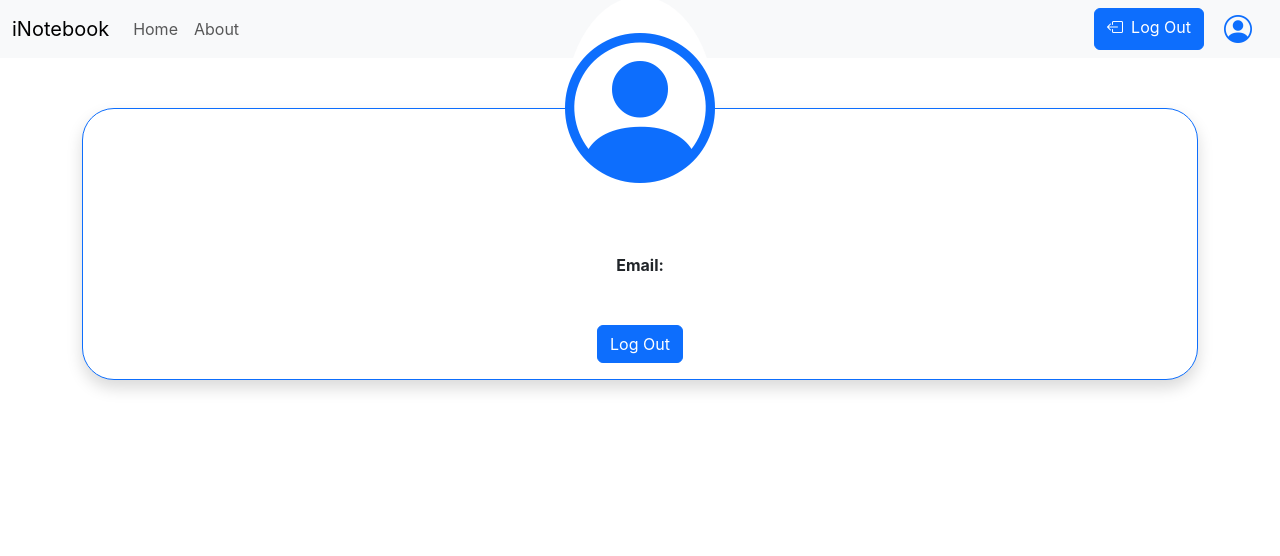
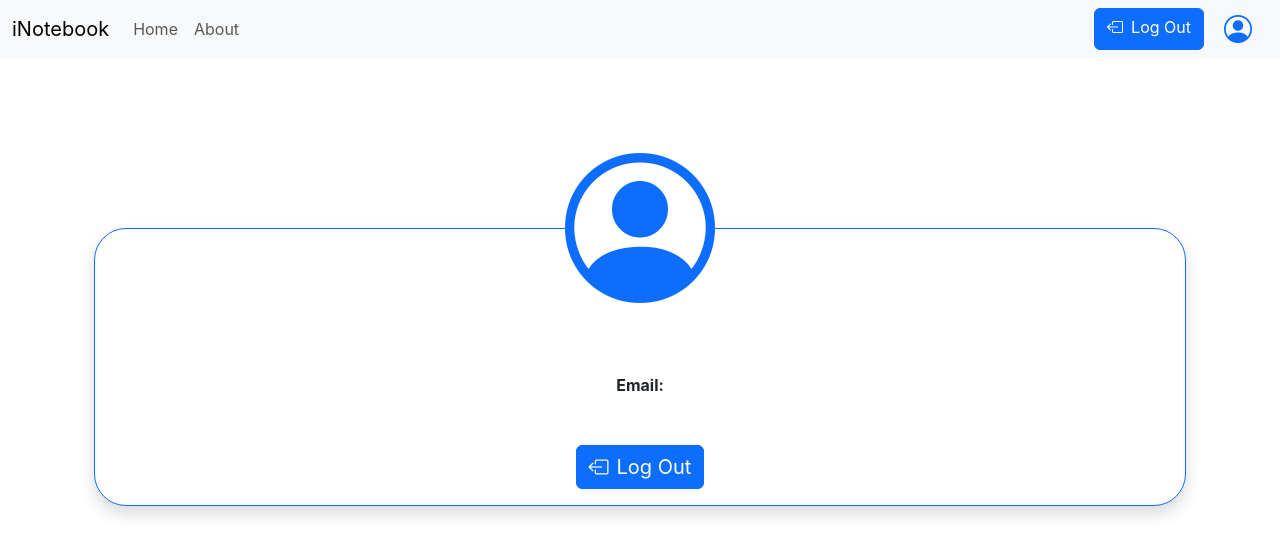
Before and after one commit to MaitriSoni17/iNotebook, a React (Create React App) app: page /userdetails in a window 1280 px wide. Shown: the top 556 px of the page. Built offline with nearby package versions, Linux system fonts and the light colour scheme; no server answers; sample sign-in values are in the browser's storage; the HTML template or start-up script is replaced by a standard one.

Commit message:
Some UI Changes

```diff
--- a/src/components/Login.js
+++ b/src/components/Login.js
@@ -38,7 +38,9 @@ const Login = (props) => {
                     <h1 className="text-center">Login</h1>
                     <div className="mb-3 pt-3">
                         <label htmlFor="email" className="form-label">Email address</label>
-                        <input type="email" value={credentials.email} className="form-control" id="email" name="email" aria-describedby="emailHelp" onChange={onChange} />
+                        <div className="d-flex">
+                            <input type="email" value={credentials.email} className="form-control me-5" id="email" name="email" aria-describedby="emailHelp" onChange={onChange} />
+                        </div>
                         <div id="emailHelp" className="form-text">We'll never share your email with anyone else.</div>
                     </div>
                     <div className="mb-3 py-3">
@@ -47,7 +49,7 @@ const Login = (props) => {
                             <input type={showPassword ? "text" : "password"} value={credentials.password} className="form-control" id="password" name="password" onChange={onChange} /><i className={`bi ${showPassword ? "bi-eye-slash" : "bi-eye"} fs-4 mx-3 text-primary`} onClick={passVisibility}></i>
                         </div>
                     </div>
-                    <div className="d-flex justify-content-center">
+                    <div className="text-center">
                         <button type="submit" className="btn btn-primary fs-5 pe-3"><i className="bi bi-box-arrow-in-right me-2"></i>Login</button>
                     </div>
                 </div>
--- a/src/components/NoteItem.js
+++ b/src/components/NoteItem.js
@@ -20,10 +20,10 @@ const NoteItem = (props) => {
                     <div className="modal-content">
                         <div className="modal-header">
                             <h1 className="modal-title fs-5" id={`NoteDisplay-${note._id}`}>{note.title}</h1>
-
                             <button type="button" className="btn-close" data-bs-dismiss="modal" aria-label="Close"></button>
                         </div>
-                        <div className="modal-body">
+                        <div className="modal-body position-relative">
+                            <p className="position-absolute top-0 end-0 bg-warning p-1 px-3 fw-medium rounded-pill rounded-end-0">{note.tag}</p>
                             {note.description}
                         </div>
                         <div className="modal-footer position-relative">
@@ -47,9 +47,10 @@ const NoteItem = (props) => {
                             <p className="card-text fw-bold">{note.description}</p>
                         </div>
                         <hr />
-                        <div className="d-flex justify-content-start">
+                        <div className="d-flex justify-content-evenly">
                             <i className="bi bi-trash-fill me-3 text-danger fs-5" onClick={() => { deleteNote(note._id); props.showAlert("Note Deleted Successfully", "success"); }}></i>
-                            <i className="bi bi-pencil-square me-3 text-primary fs-5" onClick={() => { updateNote(note) }}></i>
+                            <i className="bi bi-pencil-square me-4 pe-2 text-primary fs-5" onClick={() => { updateNote(note) }}></i>
+                            <p className="text-secondary ms-5 ps-5">{note.date.split("T")[0]}</p>
                         </div>
                         <p className="position-absolute top-0 end-0 bg-warning p-1 px-3 fw-medium rounded-pill rounded-end-0 mt-2">{note.tag}</p>
                     </div>
--- a/src/components/SignUp.js
+++ b/src/components/SignUp.js
@@ -50,11 +50,15 @@ const SignUp = (props) => {
           <form onSubmit={handleSubmit}>
             <div className="mb-4">
               <label htmlFor="name" className="form-label">Name</label>
-              <input type="text" className="form-control" onChange={onChange} id="name" name="name" />
+              <div className="d-flex">
+                <input type="text" className="form-control me-5" onChange={onChange} id="name" name="name" />
+              </div>
             </div>
             <div className="mb-4">
               <label htmlFor="email" className="form-label">Email address</label>
-              <input type="email" className="form-control" onChange={onChange} id="email" name="email" aria-describedby="emailHelp" required />
+              <div className="d-flex">
+                <input type="email" className="form-control me-5" onChange={onChange} id="email" name="email" aria-describedby="emailHelp" required />
+              </div>
               <div id="emailHelp" className="form-text">We'll never share your email with anyone else.</div>
             </div>
             <div className="mb-4">
@@ -69,7 +73,7 @@ const SignUp = (props) => {
                 <input type={showCPassword ? "text" : "password"} className="form-control" onChange={onChange} id="cpassword" name="cpassword" minLength={5} required /><i className={`bi ${showCPassword ? "bi-eye-slash" : "bi-eye"} fs-4 mx-3 text-primary`} onClick={cpassVisibility}></i>
               </div>
             </div>
-            <div className="d-flex justify-content-center">
+            <div className="text-center">
               <button type="submit" className="btn btn-primary mb-4 fs-6"><i className="bi bi-person me-2"></i>Sign Up</button>
             </div>
           </form>
--- a/src/components/UserDetails.js
+++ b/src/components/UserDetails.js
@@ -16,18 +16,20 @@ const UserDetails = () => {
       history("/login")
     }
   },)
-  const handleLogout = ()=>{
+  const handleLogout = () => {
     localStorage.removeItem('token');
     history("/login");
   }
   return (
     <>
-      <div className="card border-primary position-relative rounded-5 text-center shadow">
-        <i className="bi bi-person-circle position-absolute top-0 start-50 translate-middle bg-white text-primary rounded-circle" style={{fontSize: '150px', cursor: 'auto'}}></i>
+      <div className="container my-5 pt-4">
+        <div className="card border-primary position-relative rounded-5 text-center shadow my-5">
+          <i className="bi bi-person-circle position-absolute top-0 start-50 translate-middle bg-white text-primary" style={{ fontSize: '150px', cursor: 'auto' }}></i>
           <div className="card-body mt-5 pt-5">
             <h1 className="card-title text-center mt-4">{user.name}</h1>
             <p className="card-text m-5"><b>Email:</b> {user.email} </p>
-          <Link onClick={handleLogout} className="btn btn-primary" to="/" role="button">Log Out</Link>
+            <Link onClick={handleLogout} className="btn btn-primary fs-5" to="/" role="button"><i class="bi bi-box-arrow-left me-2"></i>Log Out</Link>
+          </div>
         </div>
       </div>
     </>
```
Lines whose indentation alone changed are shown as unchanged.
